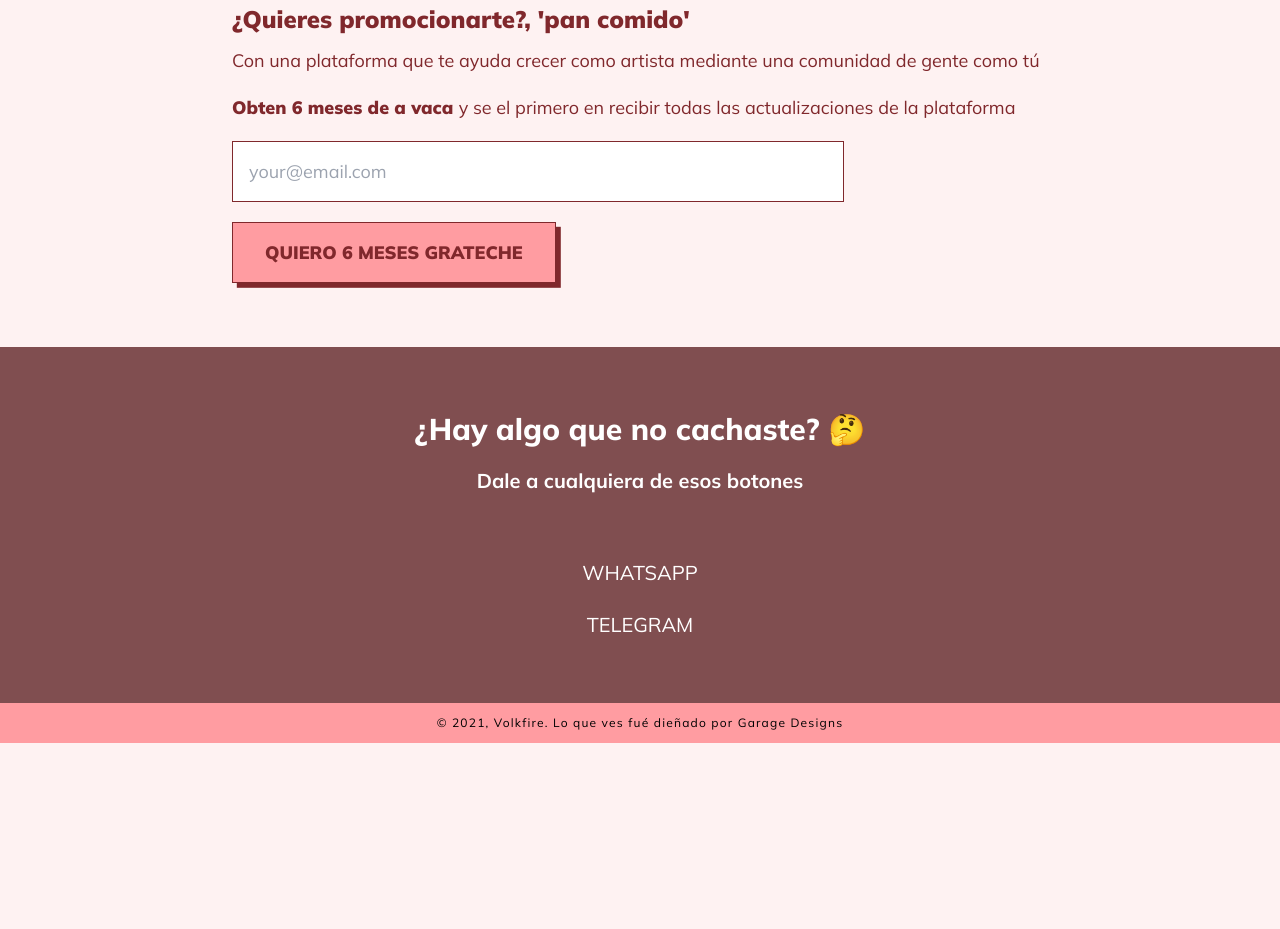
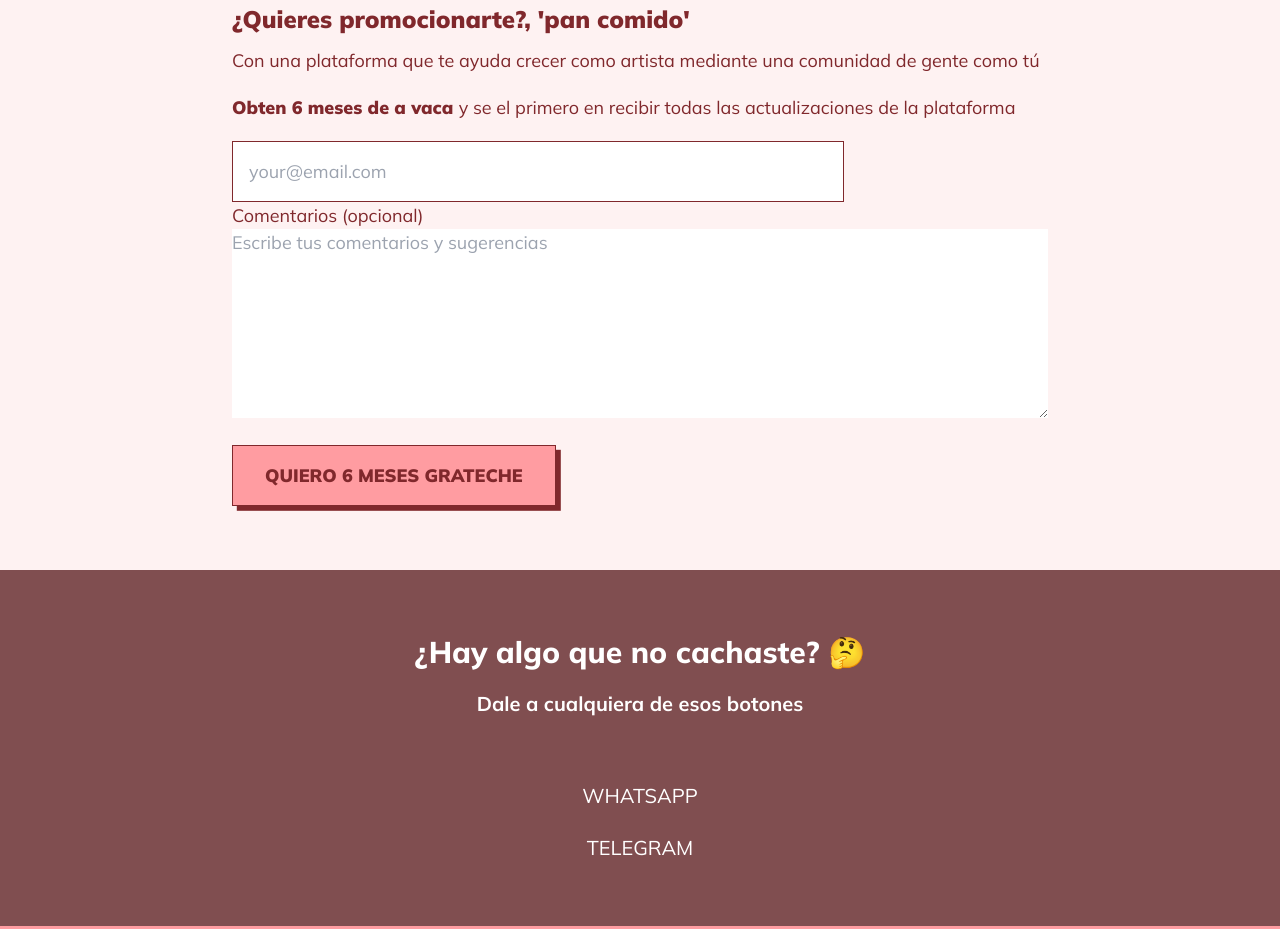
Before and after one commit to bertil291utn/v01-landing-capital-music-page, a plain HTML site: page index.html in a window 1280 px wide. Shown: the part 3648-4577 px from the top of the page. Before the commit the page ends 4391 px from the top, so only its background shows below. Drawn offline with nearby package versions, Linux system fonts and the light colour scheme.

Commit message:
:zap: Add coments to current form

```diff
--- a/index.html
+++ b/index.html
@@ -169,8 +169,7 @@
       <p>Con una plataforma que te ayuda crecer como artista mediante una comunidad de gente como t&uacute; </p>
       <p class="py-5"><span class="font-black"> Obten 6 meses de a vaca </span> y se el primero en recibir todas las
         actualizaciones de la plataforma</p>
-      <form id="free-months"
-        action="https://garagegroup.us15.list-manage.com/subscribe/post?u=eac342dce23dc77acc5c4ba18&amp;id=81c7081437"
+      <form action="https://github.us15.list-manage.com/subscribe/post?u=eac342dce23dc77acc5c4ba18&amp;id=81c7081437"
         method="post" id="mc-embedded-subscribe-form" name="mc-embedded-subscribe-form" class="validate" target="_blank"
         novalidate>
         <div style="position: absolute; left: -5000px;" aria-hidden="true">
@@ -181,6 +180,9 @@
         <p id="error-message" class="hidden text-red-700">Verifica tu email</p>
         <p id="confirm-message" class="hidden text-green-700">Email registrado</p>
 
+        <br>
+        <label for="mce-COMMENTS">Comentarios (opcional) </label>
+        <textarea placeholder="Escribe tus comentarios y sugerencias" rows="7" type="text" value="" name="COMMENTS" class="" id="mce-COMMENTS" style="heigh:0;width:100%"></textarea>
         <br>
         <button name="subscribe" id="mc-embedded-subscribe" type="submit"
           class="mt-5 px-3 sm:px-8 bg-primary-100 hover:bg-red-50 text-gray-800 py-4 border border-secondary shadow-secondary">
```
